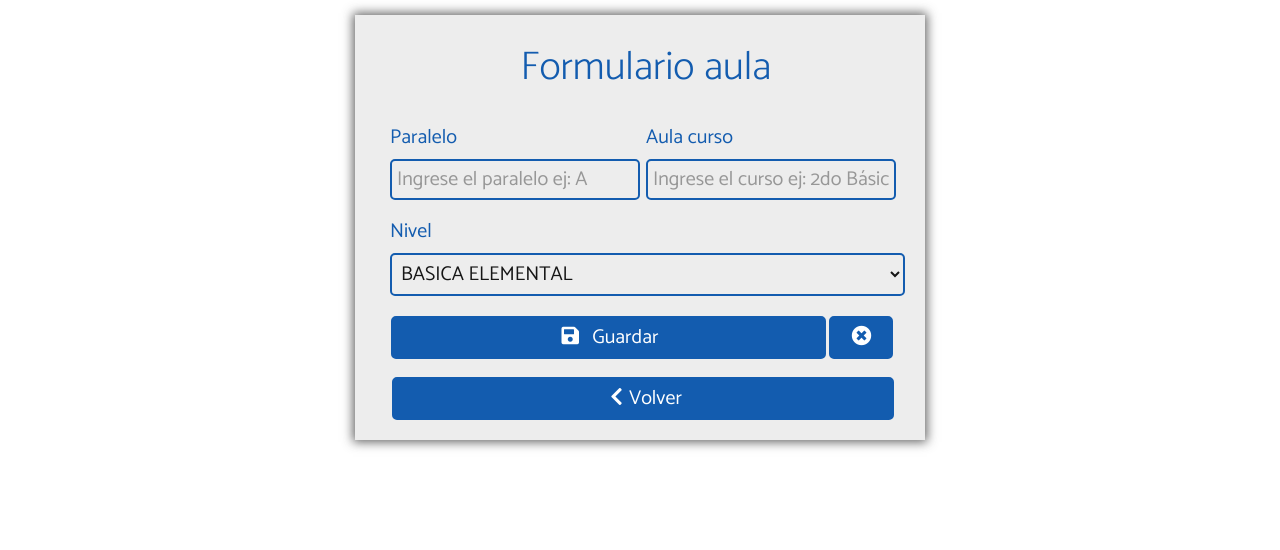
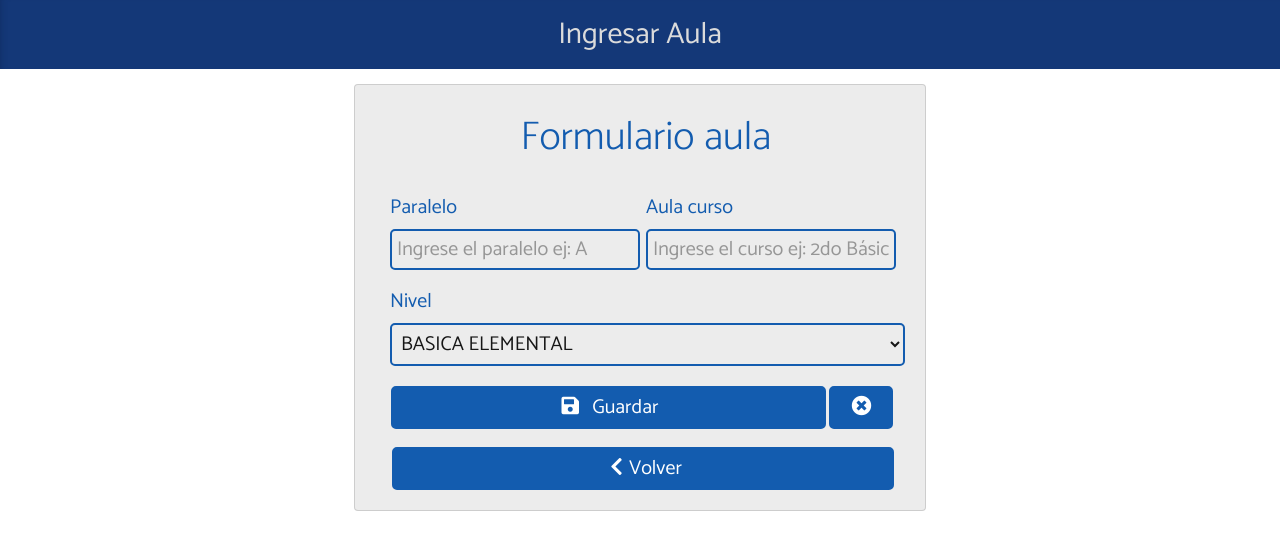
Before and after one commit to Cpnovoa1/Cronody, a PHP site: page /proyecto/html/forms/aula_form_ing.php in a window 1280 px wide. Shown: the top 550 px of the page. Run offline with PHP 8.4, Linux system fonts and the light colour scheme; data comes from the database, SQL or seed files in the repository; some libraries are stand-ins or nearby versions.

Commit message:
Nueva actualizacion

```diff
--- a/proyecto/proyecto/html/forms/admin_form_ing.html
+++ b/proyecto/proyecto/html/forms/admin_form_ing.html
@@ -9,6 +9,7 @@
 </head>
 
 <body>
+<div class="cabeza">Ingresar Administrativos</div>
 <div class="contenido">
 <div class="form-contenedor">
 <form id="form1" name="form1" method="post" action="php/registro_admin.php">
--- a/proyecto/proyecto/html/forms/alu_form_ing.php
+++ b/proyecto/proyecto/html/forms/alu_form_ing.php
@@ -9,6 +9,7 @@
 </head>
 
 <body>
+<div class="cabeza">Ingresar Alumnos</div>
 <div class="contenido">
 <div class="form-contenedor">
 <form id="form1" name="form1" method="post" action="php/registro_alu.php">
--- a/proyecto/proyecto/html/forms/aula_form_ing.php
+++ b/proyecto/proyecto/html/forms/aula_form_ing.php
@@ -9,6 +9,7 @@
 </head>
 
 <body>
+<div class="cabeza">Ingresar Aula</div>
 <div class="contenido">
 <div class="form-contenedor">
 <form id="form1" name="form1" method="post" action="php/registro_aula.php">
@@ -19,10 +20,10 @@
 	<input type="text" class="formulario__input" name="nombre" id="idnombre" placeholder="Ingrese el paralelo ej: A" required><i class="formulario__validacion-estado fas fa-times-circle"></i>
 	<p class="formulario__input-error"><i class="fas fa-exclamation-circle"></i> Sólo puede ingresar letras</p></div>
 
-	<div class="form-dividido2 formulario__grupo" id="grupo__apellido"><p><label for="apellido" class="formulario__label">Aula curso </label></p>
-	<input type="text" class="formulario__input" name="apellido" id="idapellido" placeholder="Ingrese el curso ej: 2do Básica" required>
+	<div class="form-dividido2 formulario__grupo" id="grupo__curso"><p><label for="curso" class="formulario__label">Aula curso </label></p>
+	<input type="text" class="formulario__input" name="curso" id="idcurso" placeholder="Ingrese el curso ej: 2do Básica" required>
 	<i class="formulario__validacion-estado fas fa-times-circle"></i>
-	<p class="formulario__input-error"><i class="fas fa-exclamation-circle"></i> Sólo puede ingresar letras</p></div></div>
+	<p class="formulario__input-error"><i class="fas fa-exclamation-circle"></i> Puede ingresar letras y numeros</p></div></div>
 	<input type="hidden" value="2000-01-02" id="idfnacimiento">
 	<input type="hidden" id="idecivil" value="Aula">
 	<div class="row formulario__grupo" id="grupo__ecivil"><p><label for="ecivil" class="formulario__label">Nivel</label></p>
--- a/proyecto/proyecto/html/forms/css/estiloform.css
+++ b/proyecto/proyecto/html/forms/css/estiloform.css
@@ -3,8 +3,9 @@
 
 form {
 	padding: 0 23px 0 35px;
-	box-shadow: 0px 0px 10px 2px rgba(43, 43, 43, 0.74);
-	background-color: rgba(237,237,237,1.00);
+	border: 1px solid rgba(159,159,159,0.40);
+	background-color: rgba(236,236,236,1.00);
+	border-radius: 4px;
 }
 
 input {
--- a/proyecto/proyecto/html/forms/css/estilohtmls.css
+++ b/proyecto/proyecto/html/forms/css/estilohtmls.css
@@ -9,7 +9,8 @@
 	--disabled: rgba(19,92,175,0.50);
 	--info: rgba(46,46,46,1.00);
 	--sec: rgba(185,163,47,1.00);
-	//color:rgba(185,163,47,1.00);
+	--base3: rgba(20,56,120,1.00);
+	--texto2: rgba(219,219,219,1.00);
 }
 
 * {
@@ -30,6 +31,18 @@ body {
 	/*background-color: var(--base2);*/
 	width: 100%;
 	margin: 15px 0;
+}
+
+.cabeza{
+	display: block;
+	text-align: center;
+	background-color: var(--base3);
+	color: var(--texto2);
+	font-size: 30px;
+	font-weight: 400;
+	padding: 10px 0;
+	width: 100%;
+	box-shadow: inset 6px 0px 9px -8px rgba(10,31,68,0.70);
 }
 
 .contenedor{
--- a/proyecto/proyecto/html/forms/doc_form_ing.html
+++ b/proyecto/proyecto/html/forms/doc_form_ing.html
@@ -9,6 +9,7 @@
 </head>
 
 <body>
+<div class="cabeza">Ingresar Docente</div>
 <div class="contenido">
 <div class="form-contenedor">
 <form id="form1" name="form1" method="post" action="php/registro_doc.php">
--- a/proyecto/proyecto/html/forms/js/validaciones.js
+++ b/proyecto/proyecto/html/forms/js/validaciones.js
@@ -115,6 +115,7 @@ const inputs = document.querySelectorAll('#form1 input');
 
 const expresiones = {
 	nombre: /^[a-zA-ZÀ-ÿ\s]{1,50}$/,
+	curso: /^[a-zA-ZÀ-ÿ0-9\s]{1,20}$/,
 	ltrabajo:/^[a-zA-ZÀ-ÿ0-9\s ]{1,50}$/,
 	usuario: /^[a-zA-ZÀ-ÿ0-9]{1,50}$/,
 	clave: /^(?=.*\d)(?=.*[a-z])(?=.*[A-Z]).{8,16}$/,
@@ -139,7 +140,8 @@ const campos = {
 	alu_email: true,
 	claveusuario:true,
 	doc_telefono: true,
-	alu_telefono: true
+	alu_telefono: true,
+	curso: true
 }
 
 function validarRol(){
@@ -184,6 +186,9 @@ const validarFormulario = (e) => {
 		break;
 		case "apellido":
 			validarCampo(expresiones.nombre, e.target, 'apellido');
+		break;
+		case "curso":
+			validarCampo(expresiones.curso, e.target, 'curso');
 		break;
 		case "cedula":
 			validarCampo(expresiones.cedula, e.target, 'cedula');
@@ -324,7 +329,7 @@ formulario.addEventListener('submit', (e) => {
 			}
 			break;
 		case "Aula":
-			if(campos.nombre && campos.apellido){
+			if(campos.nombre && campos.curso){
 				formulario.submit();
 			} else {
 				validarForm();
--- a/proyecto/proyecto/html/forms/materia_form_ing.php
+++ b/proyecto/proyecto/html/forms/materia_form_ing.php
@@ -9,6 +9,7 @@
 </head>
 
 <body>
+<div class="cabeza">Ingresar Materia</div>
 <div class="contenido">
 <div class="form-contenedor">
 <form id="form1" name="form1" method="post" action="php/registro_materia.php">
--- a/proyecto/proyecto/html/forms/nivel_form_ing.html
+++ b/proyecto/proyecto/html/forms/nivel_form_ing.html
@@ -9,6 +9,7 @@
 </head>
 
 <body>
+<div class="cabeza">Ingresar Nivel</div>
 <div class="contenido">
 <div class="form-contenedor">
 <form id="form1" name="form1" method="post" action="php/registro_nivel.php">
--- a/proyecto/proyecto/html/forms/php/registro_aula.php
+++ b/proyecto/proyecto/html/forms/php/registro_aula.php
@@ -9,7 +9,7 @@
 	<?php
 	//declarar variables
 	$paralelo = $_POST[ 'nombre' ];
-	$curso = $_POST[ 'apellido' ];
+	$curso = $_POST[ 'curso' ];
 	$nivel = $_POST[ 'nivel' ];
 
 	$nombreServidor = "localhost";
--- a/proyecto/proyecto/html/forms/sup_form_ing.html
+++ b/proyecto/proyecto/html/forms/sup_form_ing.html
@@ -9,6 +9,7 @@
 </head>
 
 <body>
+<div class="cabeza">Ingresar Supervisor</div>
 <div class="contenido">
 <div class="form-contenedor">
 <form id="form1" name="form1" method="post" action="php/registro_super.php">
--- a/proyecto/proyecto/html/forms/usuario_form_ing.php
+++ b/proyecto/proyecto/html/forms/usuario_form_ing.php
@@ -9,6 +9,7 @@
 </head>
 
 <body>
+<div class="cabeza">Ingresar Usuario</div>
 <div class="contenido">
 <div class="form-contenedor">
 <form id="form1" name="form1" method="post" action="php/registro_usu.php">
--- a/proyecto/proyecto/php/admin.php
+++ b/proyecto/proyecto/php/admin.php
@@ -110,7 +110,7 @@
           </li>
           <li>
             <div class="iocn-link">
-              <a href="#">
+              <a href="mostrar_auditorias.php" target="iframe_a">
                 <i class='fas fa-address-book' ></i>
                 <span class="link_name">Auditoria</span>
               </a>
--- a/proyecto/proyecto/php/admin_bienvenidoprincipal.php
+++ b/proyecto/proyecto/php/admin_bienvenidoprincipal.php
@@ -62,7 +62,7 @@
 			<a href="editar_aulas.php">Aulas</a>
 			</div>
 			<div class="cont-tabla decoloracion letra" ><div class="principales" style="text-align: center"> <i class='fas fa-address-book' ></i>&nbsp;<label>Auditoria</label></div>
-			<a>Mostrar acciones</a>
+			<a href="mostrar_auditorias.php">Mostrar acciones</a>
 
 			</div>
 
--- a/proyecto/proyecto/php/alu_bienvenidoprincipal.php
+++ b/proyecto/proyecto/php/alu_bienvenidoprincipal.php
@@ -32,7 +32,7 @@
 			<div class="pag-box">
 				<div class="titulo"></div>
 				<div class="name-job">
-                 <div class="profile_name" id="idrol"><div class="titulo" >Docente</div></div>
+                 <div class="profile_name" id="idrol"><div class="titulo" >Alumno</div></div>
                 <div class="job" id="idnombre"><p>Usuario logueado:</p><ladel><?php echo '<p>'.$cadena.'</p>'; ?></ladel><p>CI de identidad:</p>
 					<ladel><?php echo '<p>'.$identificador.'</p>'; ?></ladel></div>
           </div>
```
Also changed, not shown: proyecto/proyecto/php/editar_materia.php (+9 -9 lines), 1 other file.
